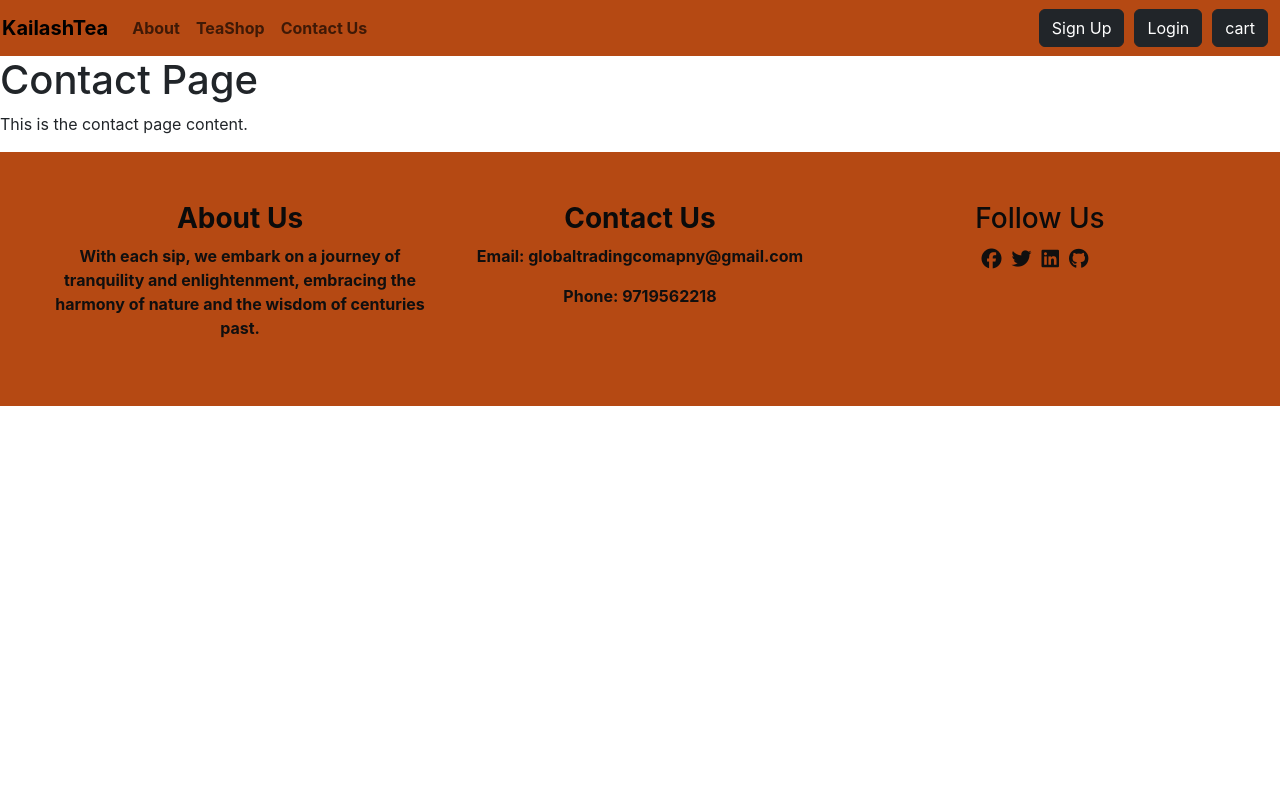
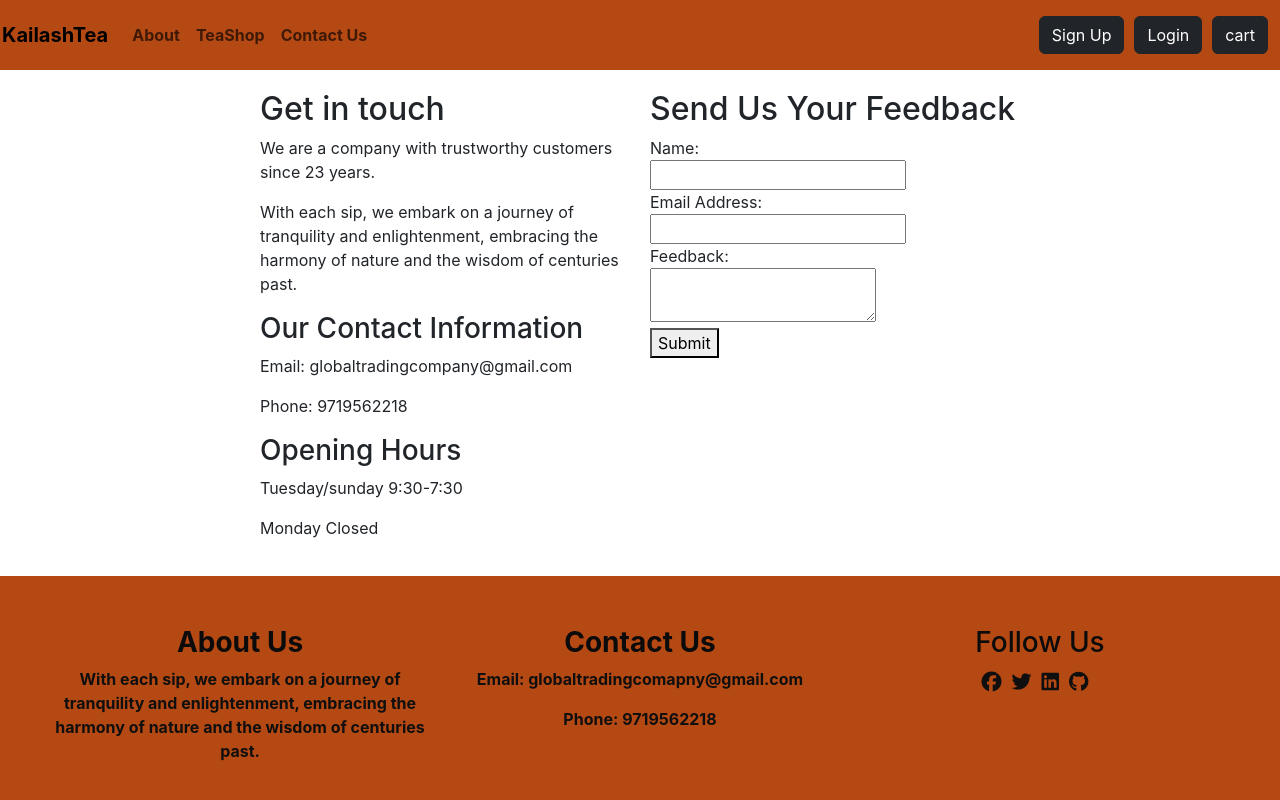
Before and after one commit to Sisti1/teaapp, a React (Create React App) app: page /contact in a window 1280 px wide. Shown: the top 800 px of the page. Built offline with nearby package versions, Linux system fonts and the light colour scheme.

Commit message:
new changes

```diff
--- a/package.json
+++ b/package.json
@@ -8,6 +8,7 @@
     "@testing-library/react": "^13.4.0",
     "@testing-library/user-event": "^13.5.0",
     "bootstrap": "^5.3.2",
+    "emailjs-com": "^3.2.0",
     "react": "^18.2.0",
     "react-bootstrap": "^2.10.0",
     "react-dom": "^18.2.0",
--- /dev/null
+++ b/src/pages/contact.css
@@ -0,0 +1,17 @@
+.contact-container {
+    display: flex;
+    justify-content: space-between;
+    align-items: flex-start;
+    max-width: 800px;
+    margin: 0 auto;
+    padding: 20px;
+  }
+
+  .contact-details{
+    flex: 1;
+    margin-right: 20px;
+  }
+
+  .feedback-form {
+    flex: 1;
+  }
--- a/src/pages/contact.js
+++ b/src/pages/contact.js
@@ -1,12 +1,96 @@
-import React from 'react';
+import React, { useState } from 'react';
+import emailjs from 'emailjs-com'; // Import the EmailJS library
+import "./contact.css";
 
-const Contact = () => {
+function Contact() {
+    const [formData, setFormData] = useState({
+      name: '',
+      email: '',
+      feedback: ''
+    });
+
+    const handleChange = (e) => {
+      const { name, value } = e.target;
+      setFormData(prevState => ({
+        ...prevState,
+        [name]: value
+      }));
+    };
+
+    const handleSubmit = (e) => {
+      e.preventDefault();
+
+      // Send email using EmailJS
+      emailjs.sendForm('service_qd1zee6', 'YOUR_TEMPLATE_ID', e.target, 'YOUR_USER_ID')
+        .then((result) => {
+          console.log(result.text);
+          alert('Feedback sent successfully!');
+          setFormData({
+            name: '',
+            email: '',
+            feedback: ''
+          });
+        }, (error) => {
+          console.log(error.text);
+          alert('Failed to send feedback. Please try again later.');
+        });
+    };
+
     return (
-        <div>
-            <h1>Contact Page</h1>
-            <p>This is the contact page content.</p>
+        <div className="contact-container">
+            <div className="contact-details">
+
+                <div>
+                    <h2>Get in touch</h2>
+                    <p>We are a company with trustworthy customers since 23 years.</p>
+                    <p>With each sip, we embark on a journey of tranquility and enlightenment, embracing the harmony of nature and the wisdom of centuries past.</p>
+                </div>
+                <div>
+                    <h3>Our Contact Information</h3>
+                    <p>Email: globaltradingcompany@gmail.com</p>
+                    <p>Phone: 9719562218</p>
+                    <h3>Opening Hours</h3>
+                    <p>Tuesday/sunday 9:30-7:30</p>
+                    <p>Monday Closed</p>
+                </div>
+            </div>
+            <div className="feedback-form">
+                <h2>Send Us Your Feedback</h2>
+                <form onSubmit={handleSubmit}>
+                    <label htmlFor="name">Name:</label><br />
+                    <input
+                        type="text"
+                        id="name"
+                        name="name"
+                        value={formData.name}
+                        onChange={handleChange}
+                        required
+                    /> <br />
+
+                    <label htmlFor="email">Email Address:</label><br />
+                    <input
+                        type="email"
+                        id="email"
+                        name="email"
+                        value={formData.email}
+                        onChange={handleChange}
+                        required
+                    />  <br />
+
+                    <label htmlFor="feedback">Feedback:</label><br />
+                    <textarea
+                        id="feedback"
+                        name="feedback"
+                        value={formData.feedback}
+                        onChange={handleChange}
+                        required
+                    ></textarea>  <br />
+
+                    <button type="submit">Submit</button>
+                </form>
+            </div>
         </div>
     );
-};
+}
 
 export default Contact;
--- a/src/pages/navbar.css
+++ b/src/pages/navbar.css
@@ -1,12 +1,15 @@
-.custom-navbar {
+  .custom-navbar {
     background-color:rgb(181, 73, 19)!important;
     padding-left: 2px;
     padding-right: 12px;
+    height: 70px;
   }
+
   .btn-spacing {
     margin-left: 10px;
   }
 
+
   .btn-primary-spacing{
     margin-left: 10px;
   }
```
Also changed, not shown: 1 other file (tests, documents, lock files or other folders).
